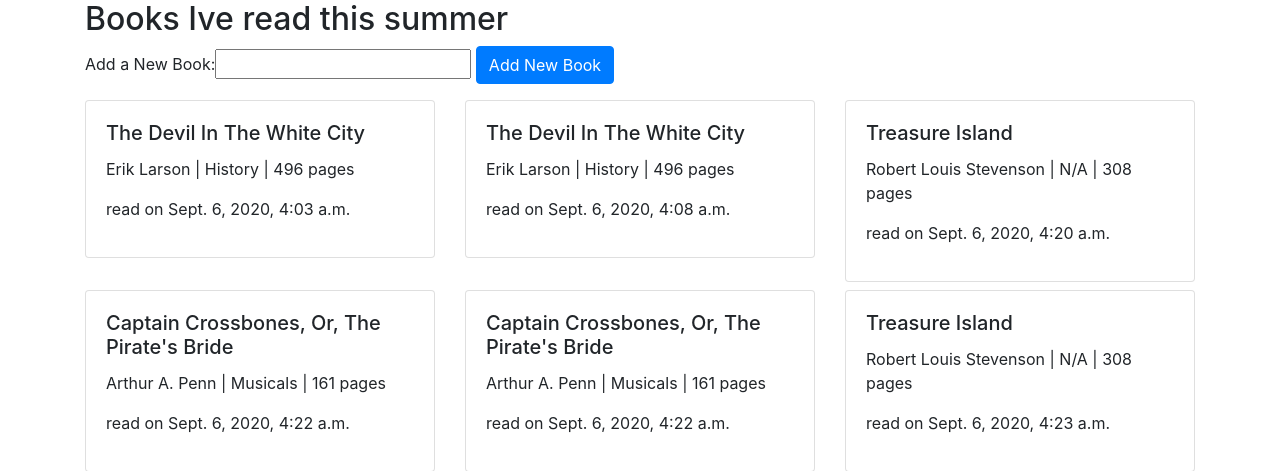
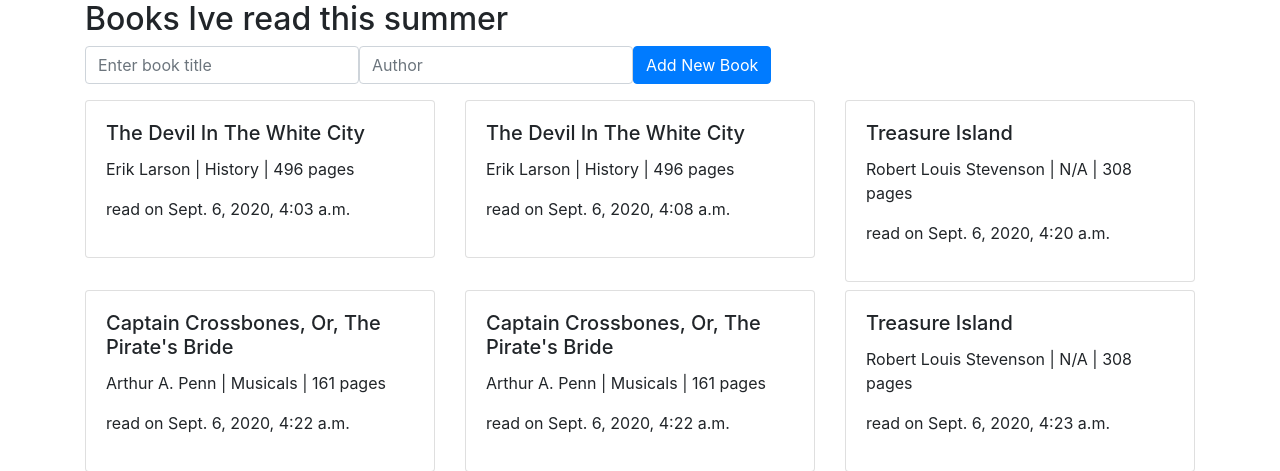
Before and after one commit to alexiad1/Bookshelf, a Django app: page /books/ in a window 1280 px wide. Shown: the part 56-527 px from the top of the page. Run offline with Django 3.2, Linux system fonts and the light colour scheme; data comes from the database, SQL or seed files in the repository; both versions use the stored data as it was after the commit; some libraries are stand-ins or nearby versions.

Commit message:
added more style to the forms and also added optional author form field for more specific book searches

```diff
--- a/book_app/books/forms.py
+++ b/book_app/books/forms.py
@@ -1,4 +1,15 @@
 from django import forms
 
 class newBookForm(forms.Form):
-    bookTitle = forms.CharField(max_length=255,label='Add a New Book')
+    bookTitle = forms.CharField(
+        max_length=255,
+        label='',
+        widget=forms.TextInput(attrs={'class':"form-control",'placeholder':'Enter book title'})
+        )
+
+    author = forms.CharField(
+        max_length=255,
+        label='',
+        widget=forms.TextInput(attrs={'class':"form-control", 'placeholder':'Author'}),
+        required=False
+    )
--- a/book_app/books/templates/book_index.html
+++ b/book_app/books/templates/book_index.html
@@ -2,7 +2,7 @@
 {% load static %}
 {% block page_content %}
 <h2>Books Ive read this summer</h2>
-<form action="/books/" method="POST">
+<form action="/books/" method="POST" class="form-inline">
     {% csrf_token %}
     {{form}}
     <button type="submit" class="btn btn-primary">Add New Book</button>
--- a/book_app/books/views.py
+++ b/book_app/books/views.py
@@ -10,14 +10,16 @@ def book_index(request):
         if form.is_valid():
             googleAPIURL = 'https://www.googleapis.com/books/v1/volumes'
             PARAMS = {'key': os.environ.get('googleBookKey') ,'q':form.cleaned_data['bookTitle'], 'maxResults': '1'}
+            if form.cleaned_data['author'] != None:
+                PARAMS['q'] += ' inauthor:' + form.cleaned_data['author']
             data = requests.get(url=googleAPIURL,params=PARAMS).json()
             bookInfo = data['items'][0]['volumeInfo']
 
             newBook = book(
-                title = bookInfo['title'],
-                author = bookInfo['authors'][0],
-                genre = bookInfo['categories'][0],
-                page_count = bookInfo['pageCount'],
+                title = bookInfo['title'] if 'title' in bookInfo else'N/A',
+                author = bookInfo['authors'][0] if 'authors' in bookInfo else 'N/A',
+                genre= bookInfo['categories'][0] if 'categories' in bookInfo else 'N/A',
+                page_count = bookInfo['pageCount'] if 'pageCount' in bookInfo else 0,
             )
             newBook.save()
 
```
Also changed, not shown: book_app/db.sqlite3, 1 other file.
